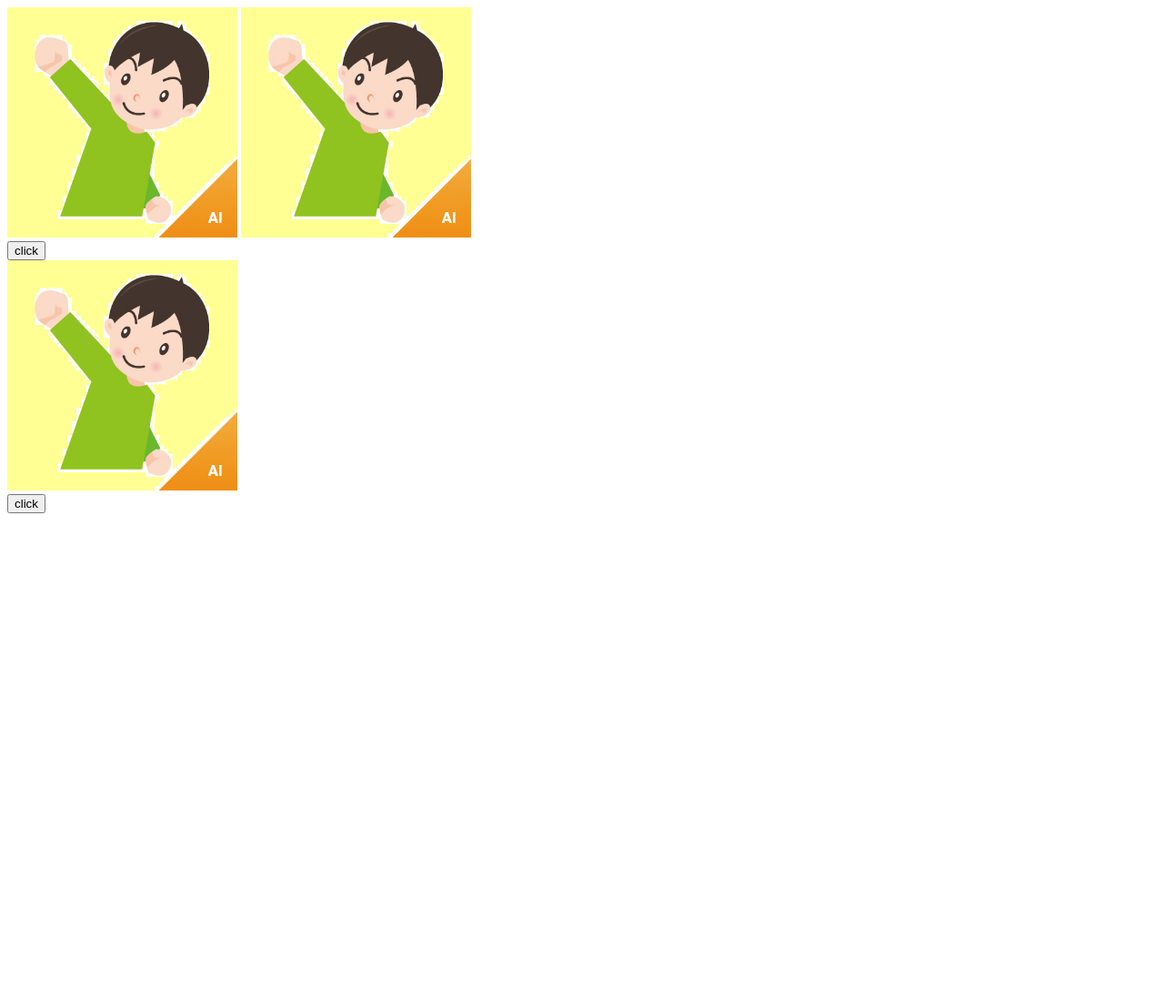
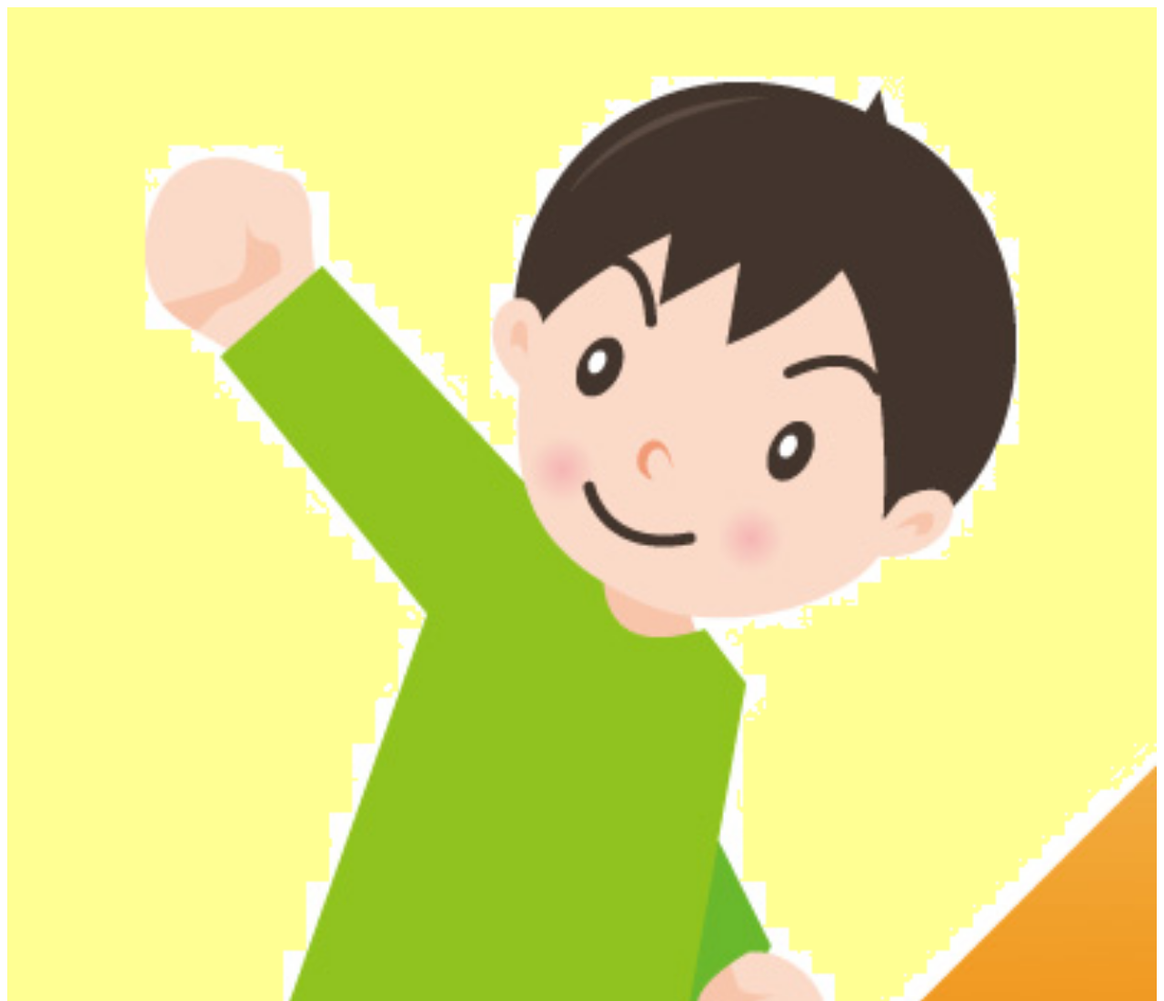
Before and after one commit to ASTechTalk/8-web-components, a website: page sample/index.html in a window 1280 px wide. Shown: the top 1100 px of the page at 91% size. Before the commit the page ends 800 px from the top, so only its background shows below. Drawn offline with Linux system fonts and the light colour scheme.

Commit message:
impl template

```diff
--- a/sample/index.html
+++ b/sample/index.html
@@ -38,14 +38,9 @@
             button {
                 display: block;
             }
-            /* こっちのstyle定義で上書きされるけど, tempalateの外にも影響をおよぼす */
-            img {
-                width: 20%;
-            }
         </style>
         <img src="./img/picture.png" alt="picture">
         <button>click</button>
     </template>
-    <img src="./img/picture.png" alt="picture">
 </body>
 </html>
```
